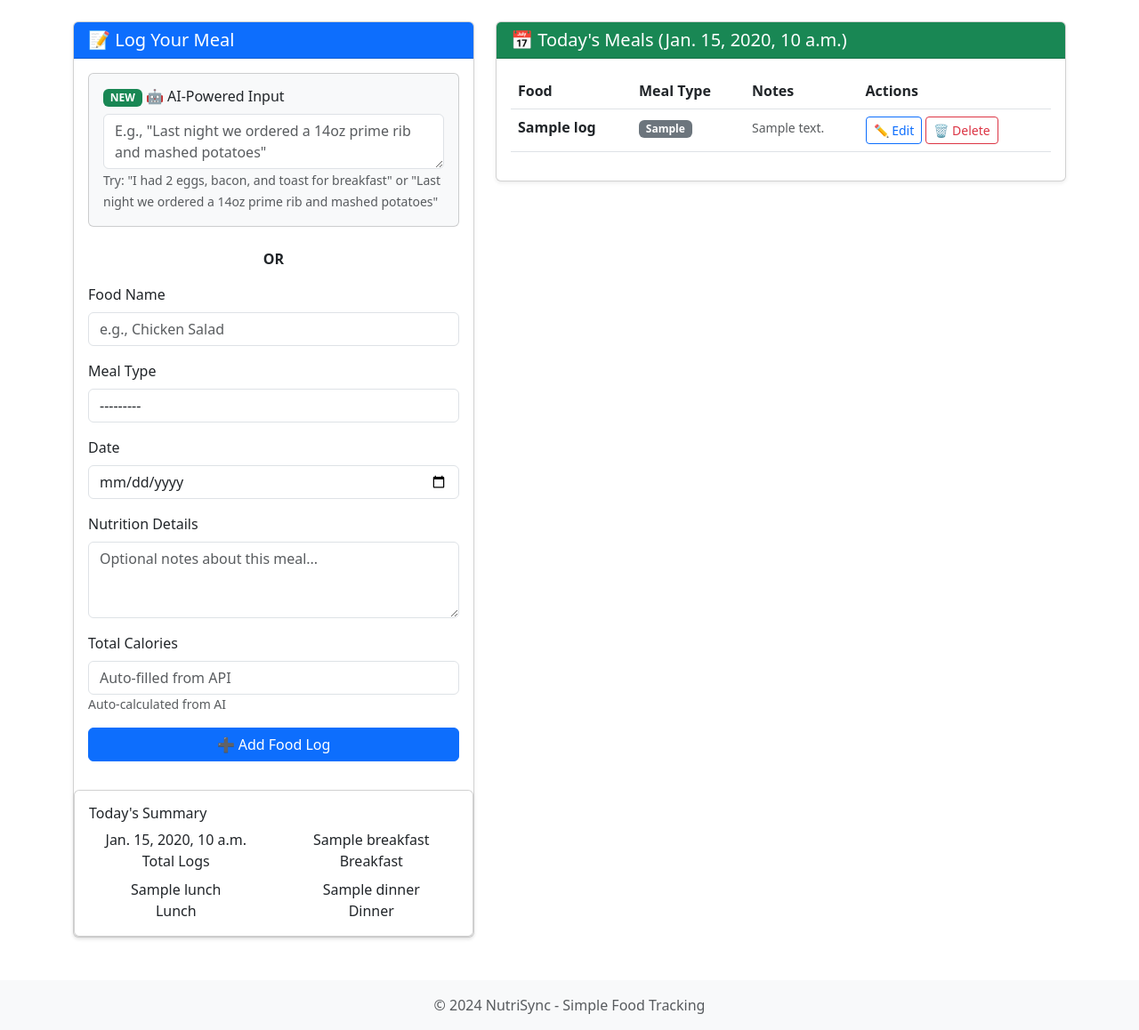
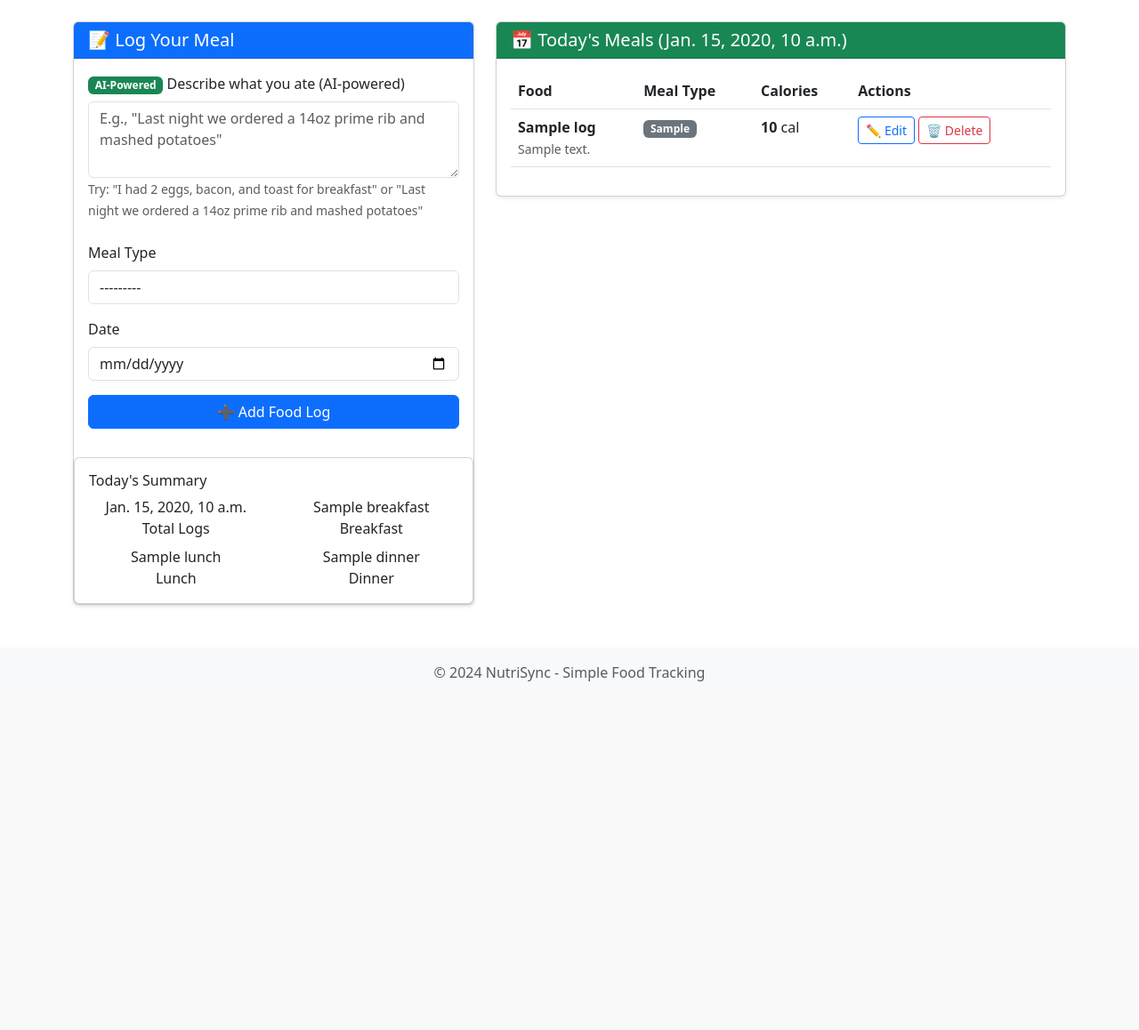
Before and after one commit to acesuus/nutrisync, a Django app: template projectsite/tracker/templates/tracker/home.html in a window 1280 px wide. Shown: the part 56-1214 px from the top of the page at 89% size. After the commit the page ends 822 px from the top, so only its background shows below. Run offline with Django 5.2, Linux system fonts and the light colour scheme; tables that the repository leaves empty hold one stand-in row (values such as "Sample post"); the template is opened without the code that fills it: values that come from a table or form of the project are taken from there, most other values are stand-ins (such as "Sample title", 1, 10 or a date in 2020); data that the repository does not hold is empty.

Commit message:
remove extra food name input and descriptions and calorie input

```diff
--- a/projectsite/tracker/forms.py
+++ b/projectsite/tracker/forms.py
@@ -8,7 +8,7 @@ class FoodLogForm(forms.ModelForm):
         widget=forms.Textarea(attrs={
             'class': 'form-control',
             'placeholder': 'E.g., "Last night we ordered a 14oz prime rib and mashed potatoes"',
-            'rows': 2,
+            'rows': 3,
         }),
         label='Describe what you ate (AI-powered)',
         help_text='Describe your meal naturally and we\'ll extract the details automatically'
@@ -16,13 +16,9 @@ class FoodLogForm(forms.ModelForm):
 
     class Meta:
         model = FoodLog
-        fields = ['food_name', 'meal_type', 'date', 'description', 'calories']
+        fields = ['meal_type', 'date']
 
         widgets = {
-            'food_name': forms.TextInput(attrs={
-                'class': 'form-control',
-                'placeholder': 'e.g., Chicken Salad',
-            }),
             'meal_type': forms.Select(attrs={
                 'class': 'form-control',
             }),
@@ -30,24 +26,11 @@ class FoodLogForm(forms.ModelForm):
                 'class': 'form-control',
                 'type': 'date',
             }),
-            'description': forms.Textarea(attrs={
-                'class': 'form-control',
-                'placeholder': 'Optional notes about this meal...',
-                'rows': 3,
-            }),
-            'calories': forms.NumberInput(attrs={
-                'class': 'form-control',
-                'placeholder': 'Auto-filled from API',
-                'readonly': 'readonly',
-            }),
         }
 
         labels = {
-            'food_name': 'Food Name',
             'meal_type': 'Meal Type',
             'date': 'Date',
-            'description': 'Nutrition Details',
-            'calories': 'Total Calories',
         }
 
     def clean_date(self):
--- a/projectsite/tracker/templates/tracker/home.html
+++ b/projectsite/tracker/templates/tracker/home.html
@@ -20,31 +20,15 @@
 
                     <!-- AI-Powered Natural Language Input -->
                     <div class="mb-4">
-                        <div class="card bg-light">
-                            <div class="card-body">
-                                <h6 class="card-title">
-                                    <span class="badge bg-success">NEW</span>
-                                    🤖 AI-Powered Input
-                                </h6>
-                                {{ form.natural_query }}
-                                <small class="text-muted">
-                                    Try: "I had 2 eggs, bacon, and toast for breakfast" or
-                                    "Last night we ordered a 14oz prime rib and mashed potatoes"
-                                </small>
-                            </div>
-                        </div>
-                    </div>
-
-                    <div class="text-center mb-3">
-                        <strong>OR</strong>
-                    </div>
-
-                    <!-- Manual Input Fields -->
-                    <div class="mb-3">
-                        <label for="{{ form.food_name.id_for_label }}" class="form-label">
-                            {{ form.food_name.label }}
+                        <label for="{{ form.natural_query.id_for_label }}" class="form-label">
+                            <span class="badge bg-success">AI-Powered</span>
+                            {{ form.natural_query.label }}
                         </label>
-                        {{ form.food_name }}
+                        {{ form.natural_query }}
+                        <small class="text-muted">
+                            Try: "I had 2 eggs, bacon, and toast for breakfast" or
+                            "Last night we ordered a 14oz prime rib and mashed potatoes"
+                        </small>
                     </div>
 
                     <div class="mb-3">
@@ -59,21 +43,6 @@
                             {{ form.date.label }}
                         </label>
                         {{ form.date }}
-                    </div>
-
-                    <div class="mb-3">
-                        <label for="{{ form.description.id_for_label }}" class="form-label">
-                            {{ form.description.label }}
-                        </label>
-                        {{ form.description }}
-                    </div>
-
-                    <div class="mb-3">
-                        <label for="{{ form.calories.id_for_label }}" class="form-label">
-                            {{ form.calories.label }}
-                        </label>
-                        {{ form.calories }}
-                        <small class="text-muted d-block">Auto-calculated from AI</small>
                     </div>
 
                     <button type="submit" class="btn btn-primary w-100">
@@ -137,26 +106,32 @@
                                 <tr>
                                     <th>Food</th>
                                     <th>Meal Type</th>
-                                    <th>Notes</th>
+                                    <th>Calories</th>
                                     <th>Actions</th>
                                 </tr>
                             </thead>
                             <tbody>
                                 {% for log in todays_logs %}
                                     <tr>
-                                        <td><strong>{{ log.food_name }}</strong></td>
+                                        <td>
+                                            <strong>{{ log.food_name }}</strong>
+                                            {% if log.description %}
+                                                <br>
+                                                <small class="text-muted">
+                                                    {{ log.description|truncatewords:15 }}
+                                                </small>
+                                            {% endif %}
+                                        </td>
                                         <td>
                                             <span class="badge bg-{{ log.meal_type|meal_badge_color }}">
                                                 {{ log.get_meal_type_display }}
                                             </span>
                                         </td>
                                         <td>
-                                            {% if log.description %}
-                                                <small class="text-muted">
-                                                    {{ log.description|truncatewords:10 }}
-                                                </small>
+                                            {% if log.calories %}
+                                                <strong>{{ log.calories|floatformat:0 }}</strong> cal
                                             {% else %}
-                                                <small class="text-muted">No notes</small>
+                                                <small class="text-muted">-</small>
                                             {% endif %}
                                         </td>
                                         <td>
--- a/projectsite/tracker/urls.py
+++ b/projectsite/tracker/urls.py
@@ -8,7 +8,7 @@ urlpatterns = [
     path('dashboard/', views.dashboard, name='dashboard'),
 
     # Updated add endpoint with API support
-    path('add/', views.add_food_log_with_api, name='add_food_log'),
+    path('add/', views.add_food_log, name='add_food_log'),
 
     path('edit/<int:pk>/', views.edit_food_log, name='edit_food_log'),
     path('delete/<int:pk>/', views.delete_food_log, name='delete_food_log'),
```
Also changed, not shown: projectsite/tracker/views.py (+41 -54 lines).
